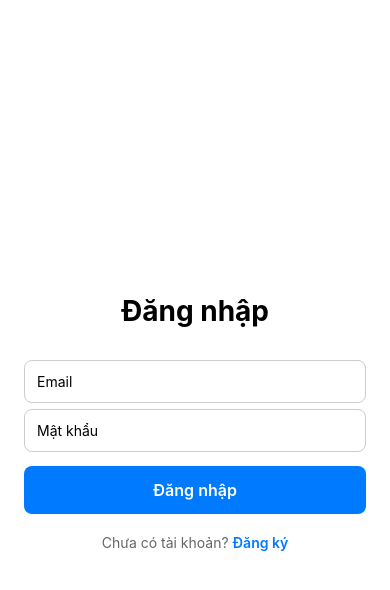
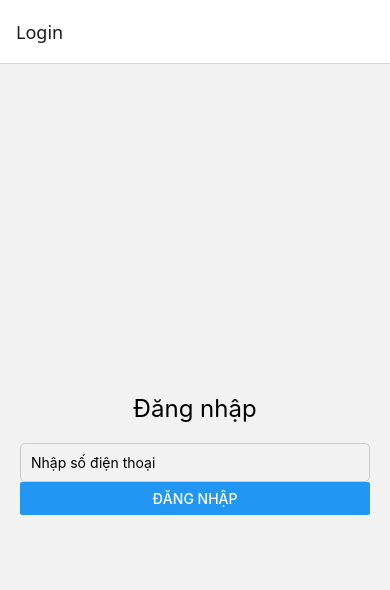
Before and after one commit to VanKhai-Simple/loginpage-moblie, a React Native app: screen /Login in a window 390 px wide. Shown: the top 590 px of the page. Built offline with nearby package versions, Linux system fonts and the light colour scheme.

Commit message:
LoginScreen navigates to HomeScreen

```diff
--- a/App.js
+++ b/App.js
@@ -1,26 +1,32 @@
 // import { StatusBar } from 'expo-status-bar';
-// import { StyleSheet, Text, View , FlatList,SafeAreaView, } from 'react-native';
-// import { View, Button, Alert, StyleSheet ,Platform } from "react-native";
+
 import React, { useState } from "react";
-// import { View, Text, Button, StyleSheet } from "react-native";
-import { View, Text, StyleSheet, Alert } from "react-native";
+import {Button, View, Text, StyleSheet, Alert ,Platform , FlatList,SafeAreaView,} from "react-native";
+
 // import ColorButton from "./src/ColorButton";
+// import LoginScreen from "./src/LoginScreen";
+
+import { NavigationContainer } from "@react-navigation/native";
+import { createNativeStackNavigator } from "@react-navigation/native-stack";
+
+import LoginScreen from "./screens/LoginScreen";
+import HomeScreen from "./screens/HomeScreen";
 
 import { Ionicons } from "@expo/vector-icons";
-import LoginScreen from "./src/LoginScreen";
 
-export default function App() {
-  return <LoginScreen />;
-}
 
-const styles = StyleSheet.create({
-  container: {
-    flex: 1,
-    backgroundColor: '#fff',
-    alignItems: 'center',
-    justifyContent: 'center',
-  },
-});
+// export default function App() {
+//   return <LoginScreen />;
+// }
+
+// const styles = StyleSheet.create({
+//   container: {
+//     flex: 1,
+//     backgroundColor: '#fff',
+//     alignItems: 'center',
+//     justifyContent: 'center',
+//   },
+// });
 
 
 // --------------- ------------------Bài 3.1 --------------------------------------//
@@ -312,3 +318,19 @@ const styles = StyleSheet.create({
 //     marginBottom: 20,
 //   },
 // });
+
+
+// --------------- ------------------Bài 4.1 --------------------------------------//
+
+const Stack = createNativeStackNavigator();
+
+export default function App() {
+  return (
+    <NavigationContainer>
+      <Stack.Navigator>
+        <Stack.Screen name="Login" component={LoginScreen} />
+        <Stack.Screen name="Home" component={HomeScreen} />
+      </Stack.Navigator>
+    </NavigationContainer>
+  );
+}
--- a/package.json
+++ b/package.json
@@ -9,11 +9,15 @@
     "web": "expo start --web"
   },
   "dependencies": {
+    "@react-navigation/native": "^7.1.33",
+    "@react-navigation/native-stack": "^7.14.4",
     "expo": "~54.0.31",
     "expo-status-bar": "~3.0.9",
     "react": "19.1.0",
     "react-dom": "19.1.0",
     "react-native": "0.81.5",
+    "react-native-safe-area-context": "^5.7.0",
+    "react-native-screens": "^4.24.0",
     "react-native-web": "^0.21.0"
   },
   "private": true
--- /dev/null
+++ b/screens/HomeScreen.js
@@ -0,0 +1,27 @@
+import React from "react";
+import { View, Text, Button, StyleSheet } from "react-native";
+
+export default function HomeScreen({ navigation }) {
+  return (
+    <View style={styles.container}>
+      <Text style={styles.title}>Trang chủ</Text>
+
+      <Button
+        title="Đăng nhập lại"
+        onPress={() => navigation.navigate("Login")}
+      />
+    </View>
+  );
+}
+
+const styles = StyleSheet.create({
+  container: {
+    flex: 1,
+    justifyContent: "center",
+    alignItems: "center",
+  },
+  title: {
+    fontSize: 24,
+    marginBottom: 20,
+  },
+});
--- /dev/null
+++ b/screens/LoginScreen.js
@@ -0,0 +1,76 @@
+import React, { useState } from "react";
+import { View, Text, TextInput, Button, StyleSheet } from "react-native";
+
+export default function LoginScreen({ navigation }) {
+  const [phone, setPhone] = useState("");
+  const [error, setError] = useState("");
+
+  const handleLogin = () => {
+    const phoneRegex = /^[0-9]{10}$/;
+
+    if (!phone) {
+      setError("Vui lòng nhập số điện thoại");
+      return;
+    }
+
+    if (!phoneRegex.test(phone)) {
+      setError("Số điện thoại phải gồm đúng 10 chữ số");
+      return;
+    }
+
+    // hợp lệ
+    setError("");
+    navigation.navigate("Home");
+  };
+
+  return (
+    <View style={styles.container}>
+      <Text style={styles.title}>Đăng nhập</Text>
+
+      <TextInput
+        style={[
+          styles.input,
+          error ? styles.inputError : null
+        ]}
+        placeholder="Nhập số điện thoại"
+        keyboardType="numeric"
+        value={phone}
+        onChangeText={(text) => {
+          setPhone(text);
+          setError(""); // xoá lỗi khi user nhập lại
+        }}
+      />
+
+      {error ? <Text style={styles.errorText}>{error}</Text> : null}
+
+      <Button title="Đăng nhập" onPress={handleLogin} />
+    </View>
+  );
+}
+
+const styles = StyleSheet.create({
+  container: {
+    flex: 1,
+    justifyContent: "center",
+    padding: 20,
+  },
+  title: {
+    fontSize: 24,
+    marginBottom: 20,
+    textAlign: "center",
+  },
+  input: {
+    borderWidth: 1,
+    borderColor: "#ccc",
+    padding: 10,
+    borderRadius: 5,
+  },
+  inputError: {
+    borderColor: "red",
+  },
+  errorText: {
+    color: "red",
+    marginTop: 5,
+    marginBottom: 10,
+  },
+});
```
Also changed, not shown: 1 other file (tests, documents, lock files or other folders).
